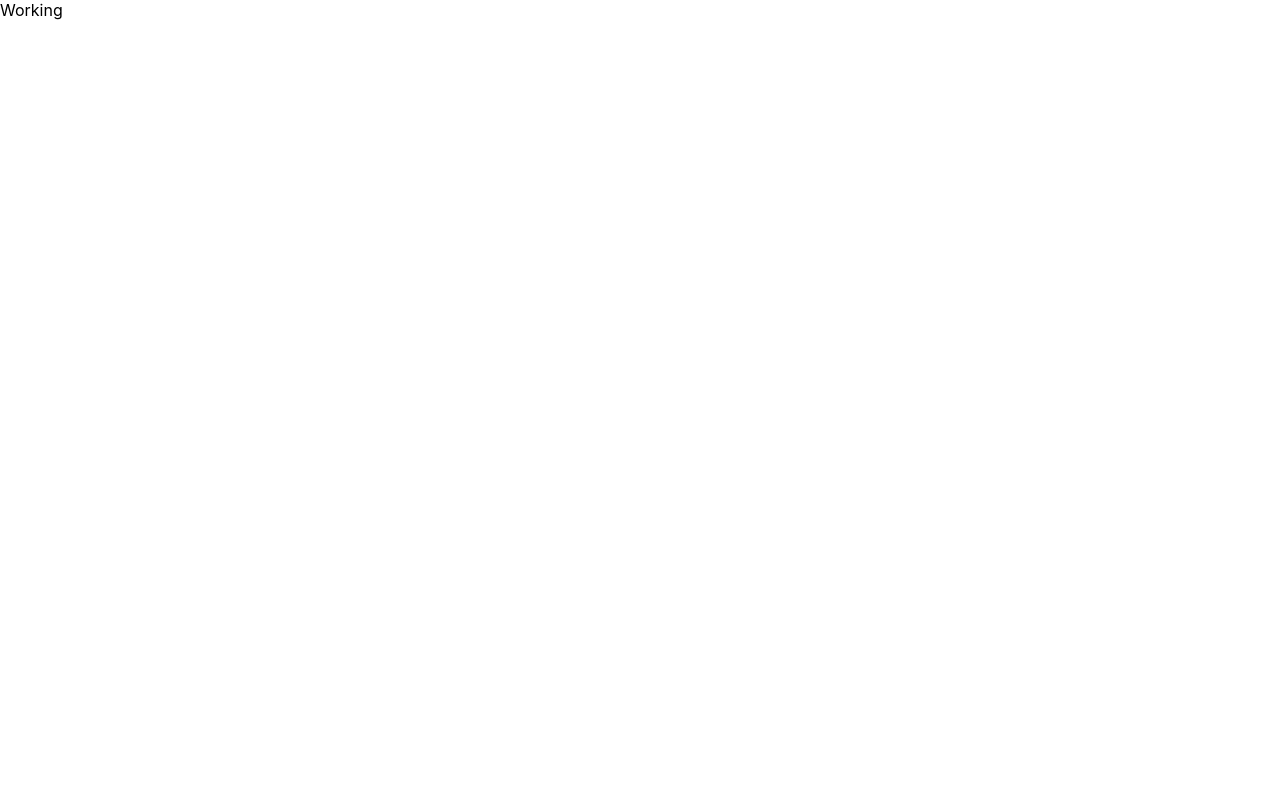
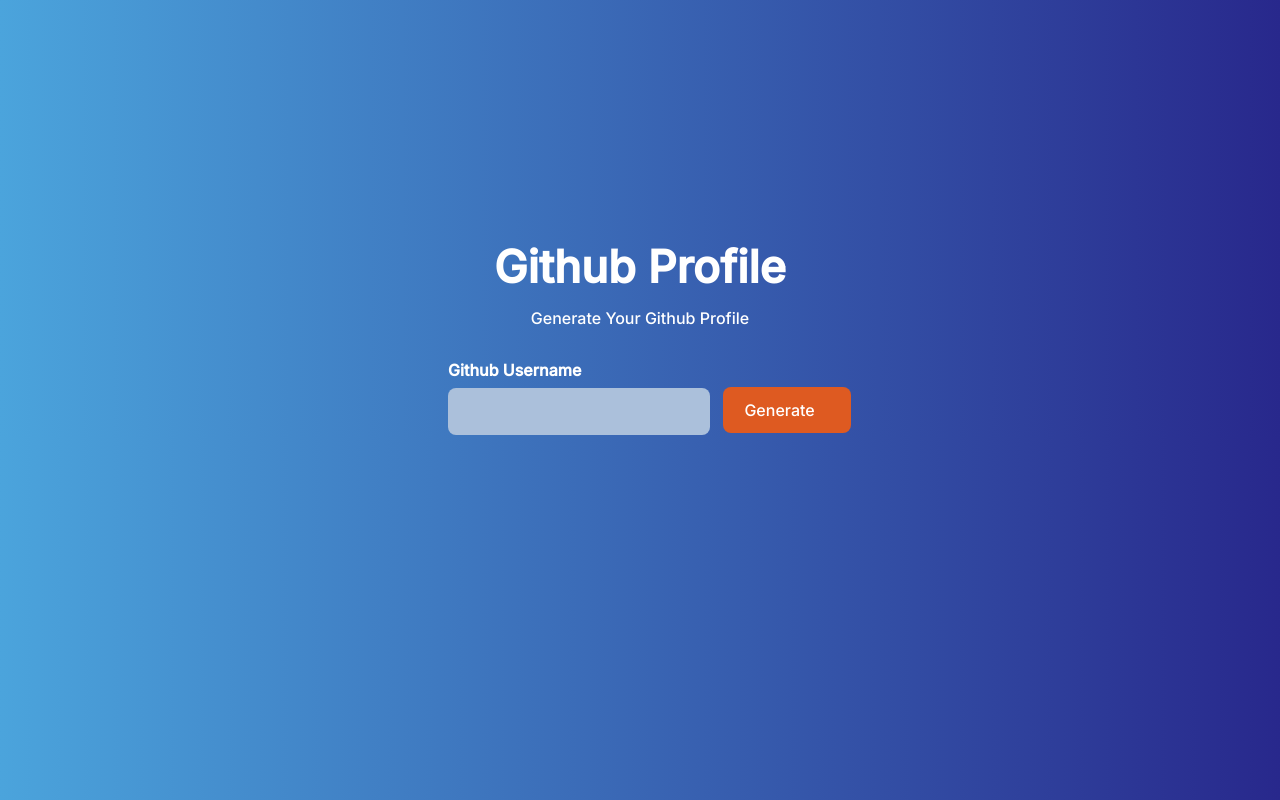
Before and after one commit to Drt36/github-resume-generator, a React (Create React App) app: page / in a window 1280 px wide. Built offline with nearby package versions, Linux system fonts and the light colour scheme.

Commit message:
Home page UI part completed with style

```diff
--- a/package.json
+++ b/package.json
@@ -8,6 +8,7 @@
     "@testing-library/user-event": "^12.8.3",
     "react": "^17.0.2",
     "react-dom": "^17.0.2",
+    "react-router-dom": "^5.3.0",
     "react-scripts": "4.0.3",
     "web-vitals": "^1.1.2"
   },
--- a/src/App.js
+++ b/src/App.js
@@ -1,10 +1,13 @@
-import logo from './logo.svg';
+import { Route,Switch } from 'react-router-dom';
 import './App.css';
+import { Home } from './components/Home/Home';
 
 function App() {
   return (
     <div>
-      Working
+      <Switch>
+        <Route exact path='/' component={Home} />
+      </Switch>
     </div>
   );
 }
--- a/src/components/Home/Home.js
+++ b/src/components/Home/Home.js
@@ -0,0 +1,16 @@
+import React from 'react'
+import './home.css'
+
+export const Home = () => {
+    return (
+        <div className='wrapper'>
+            <h1 className='title'>Github Profile</h1>
+            <p className='sub-title'>Generate Your Github Profile</p>
+            <form className='form' action=''>
+                <label className='form__label'><span>Github Username</span></label>
+                <input type='text' className='form__username' name='username' required/>
+                <button className='form__btn' type='submit'>Generate</button>
+            </form>
+        </div>
+    )
+}
--- /dev/null
+++ b/src/components/Home/home.css
@@ -0,0 +1,75 @@
+@import url('https://fonts.googleapis.com/css2?family=Inter:wght@500&display=swap');
+.wrapper{
+    margin:30vh 25vw 0vh 25vw;
+}
+:root{
+    --text-color:white;
+    --text-font-family:'Inter', sans-serif;
+}
+
+.title{
+    text-align: center;
+    font-size:2.8rem;
+    color: var(--text-color);
+    font-family:var(--text-font-family);
+}
+
+.sub-title{
+    text-align: center;
+    margin-top:-2vh;
+    color: var(--text-color);
+    font-family:var(--text-font-family);
+}
+
+label:after {
+    content:'\A';
+    white-space: pre;
+}
+.form{
+    margin:4vh 0vw 0vh 10vw;
+}
+.form .form__label{
+    color: var(--text-color);
+    font-size:1rem;
+    font-weight: bold;
+    font-family: var(--text-font-family);
+}
+
+.form .form__username{
+    padding:1rem;
+    border:none;
+    background-color: #ABC0DB;
+    border-radius:0.5rem;
+    width:18vw;
+    margin-top:1vh;
+}
+
+.form .form__btn{
+    padding:0.8rem;
+    border:none;
+    border-radius:0.5rem;
+    margin-left:1vw;
+    font-size:1rem;
+    width:10vw;
+    color: var(--text-color);
+    font-family: var(--text-font-family);
+    background-color:#DE5A21;
+    transition: 0.5s linear;
+    text-align:center;
+}
+
+.form .form__btn:hover{
+    width:11vw;
+    display: inline;
+    cursor:pointer;
+}
+
+.form .form__btn::after{
+    content: "->";
+    opacity:0;
+}
+
+.form .form__btn:hover::after{
+    opacity:1;
+    transition: 1s linear;
+}
--- a/src/index.css
+++ b/src/index.css
@@ -5,6 +5,9 @@
     sans-serif;
   -webkit-font-smoothing: antialiased;
   -moz-osx-font-smoothing: grayscale;
+  background: rgb(75,164,220);
+  background: linear-gradient(90deg, rgba(75,164,220,1) 0%, rgba(40,40,140,1) 100%);
+
 }
 
 code {
--- a/src/index.js
+++ b/src/index.js
@@ -3,10 +3,12 @@
 import './index.css';
 import App from './App';
 import reportWebVitals from './reportWebVitals';
-
+import {BrowserRouter} from 'react-router-dom';
 ReactDOM.render(
   <React.StrictMode>
-    <App />
+    <BrowserRouter>
+      <App/>
+    </BrowserRouter>
   </React.StrictMode>,
   document.getElementById('root')
 );
```
Also changed, not shown: 1 other file (tests, documents, lock files or other folders).
